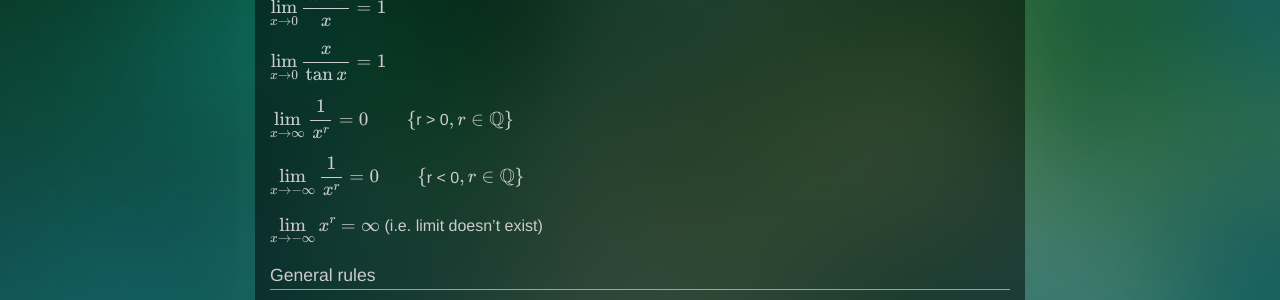
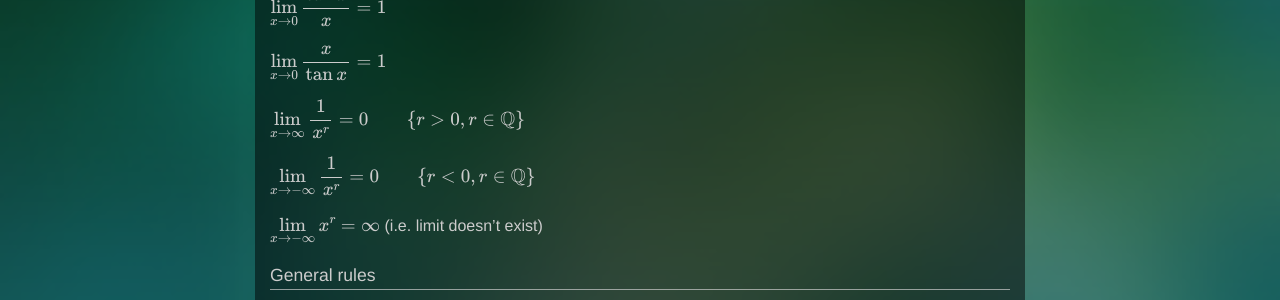
Before and after one commit to samuller/samuller.net, a Jekyll site: the page built from notes/math-limits.md, in a window 1280 px wide and 900 px high, scrolled down 734 px. Shown: the part 152-452 px from the top of the window. Built offline with Jekyll 4.4.1, drawn with Linux system fonts in a browser that asks for light colours; formulas are drawn with MathJax 3.

```diff
--- a/notes/math-limits.md
+++ b/notes/math-limits.md
@@ -33,9 +33,9 @@ $\displaystyle \lim_{x\to 0}\frac{\tan x}{x} = 1$
 
 $\displaystyle \lim_{x\to 0}\frac{x}{\tan x} = 1$
 
-$\displaystyle \lim_{x\to \infty}\frac{1}{x^r} = 0 \qquad \\{$r > 0$, r \in \mathbb{Q}\\}$
+$\displaystyle \lim_{x\to \infty}\frac{1}{x^r} = 0 \qquad \\{r > 0, r \in \mathbb{Q}\\}$
 
-$\displaystyle \lim_{x\to -\infty}\frac{1}{x^r} = 0 \qquad \\{$r < 0$, r \in \mathbb{Q}\\}$
+$\displaystyle \lim_{x\to -\infty}\frac{1}{x^r} = 0 \qquad \\{r < 0, r \in \mathbb{Q}\\}$
 
 $\displaystyle \lim_{x\to -\infty}x^r = \infty$ (i.e. limit doesn't exist)
 
```
